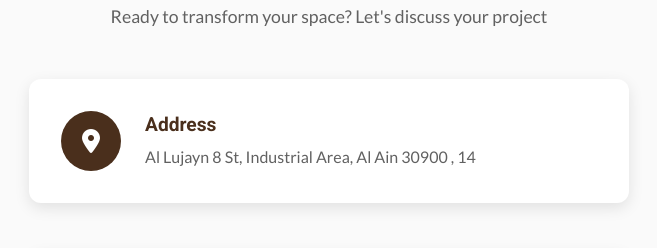
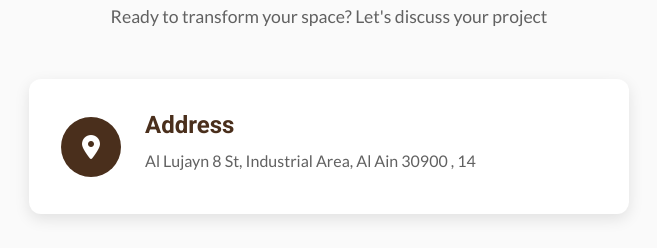
Before and after one commit to AlMumayazKitchens/AlMumayazKitchens.github.io, a website: page index.html in a window 1280 px wide. Shown: the part 4110-4358 px from the top of the page, without its empty margins (311-968 px from the left). Drawn offline with Linux system fonts and the light colour scheme.

Commit message:
added minor fixes to email box

```diff
--- a/styles.css
+++ b/styles.css
@@ -582,18 +582,18 @@ section {
 
 .contact-details {
     flex: 1;
+    min-width: 0;
 }
 
 .contact-details h4 {
     color: hsl(var(--primary));
     margin-bottom: var(--spacing-xs);
-    font-size: 1.2rem;
 }
 
 .contact-details p {
-    color: hsl(var(--text-secondary));
-    margin: 0;
-    line-height: 1.6;
+    margin-bottom: var(--spacing-xs);
+    word-break: break-word;
+    overflow-wrap: break-word;
 }
 
 /* Form Styles */
```
